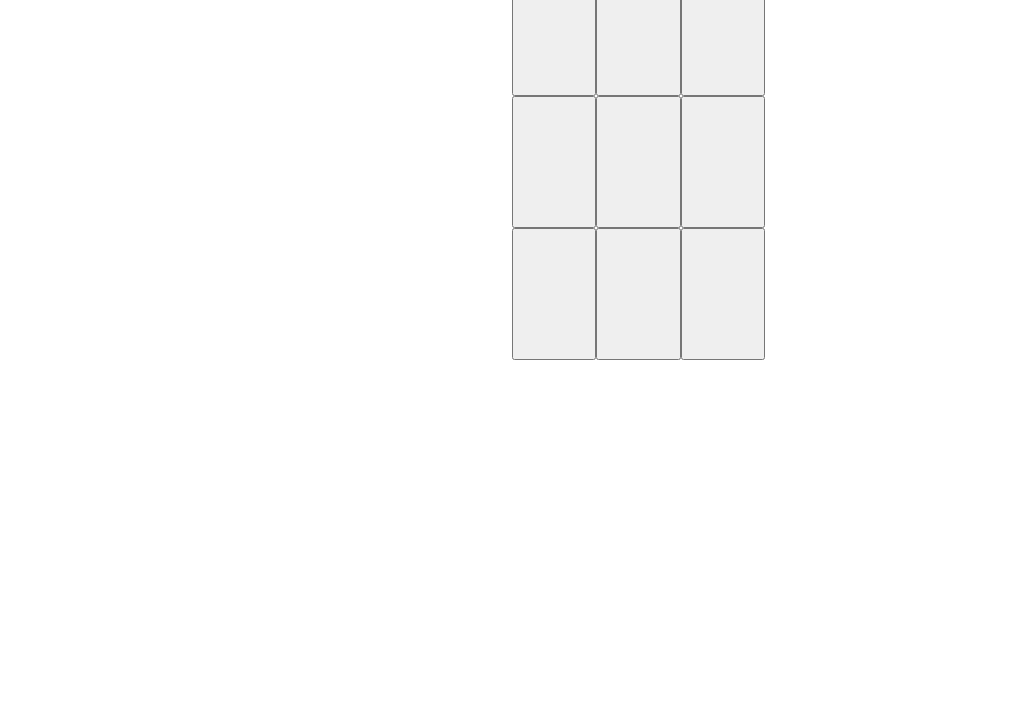
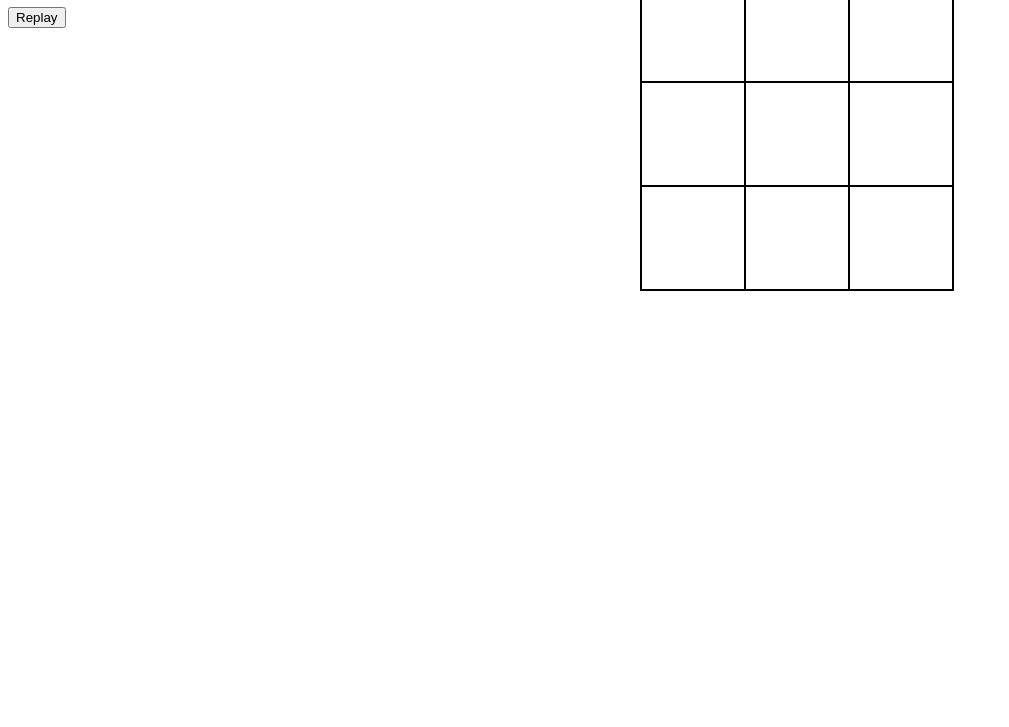
Before and after one commit to EUGENIA56/TicTacToe, a plain HTML site: page Index.html in a window 1280 px wide. Shown: the part 73-800 px from the top of the page, without its empty margins (0-1009 px from the left). Drawn offline with Linux system fonts and the light colour scheme.

Commit message:
First commit

```diff
--- a/Index.html
+++ b/Index.html
@@ -8,20 +8,26 @@
 </head>
 <body>
     <h1>Tic Tac Toe</h1>
-    <div id="main">
-
-        <!-- input buttons  -->
-        <input type="button">
-        <input type="button">
-        <input type="button">
-        <input type="button">
-        <input type="button">
-        <input type="button">
-        <input type="button">
-        <input type="button">
-        <input type="button">
-
-    </div>
+    <table>
+        <tr>
+            <td class="cell" id="0"></td>
+            <td class="cell" id="1"></td>
+            <td class="cell" id="2"></td>
+        </tr>
+        <tr>
+            <td class="cell" id="3"></td>
+            <td class="cell" id="4"></td>
+            <td class="cell" id="5"></td>
+        </tr>
+        <tr>
+            <td class="cell" id="6"></td>
+            <td class="cell" id="7"></td>
+            <td class="cell" id="8"></td>
+        </tr>
+    </table>
+    <div class="endgame"></div>
+    <div class="text"></div>
+    <button onclick="startGame()">Replay</button>
 
     <script src="./main.js"></script>
 </body>
--- a/main.css
+++ b/main.css
@@ -1,18 +1,32 @@
-*{
-    margin: 0;
-    padding: 0;
+td{
+    border: 2px solid black;
+    height: 100px;
+    width: 100px;
+    text-align: center;
+    vertical-align: middle;
+    font-weight: 800;
+    font-size: 70px;
 }
 
-h1{
-    margin-left: 45%;
+table{
+    border-collapse: collapse;
+    position: absolute;
+    left: 50%;
+    top: 50px;
 }
 
-#main{
-    display: grid;
-    grid-template-columns: 33% 33% 33%;
-    width: 20%;
-    grid-template-rows: 33% 33% 33%;
-    height: 50vh;
-    margin: auto;
-
+.endgame{
+    display: none;
+    width: 200px;
+    top: 120px;
+    background-color: brown;
+    position: absolute;
+    left: 50%;
+    margin-left: -100px;
+    padding-top: 50px;
+    padding-bottom: 50px;
+    text-align: center;
+    border-radius: 5px;
+    color: white;
+    font-size: 2em;
 }
```
